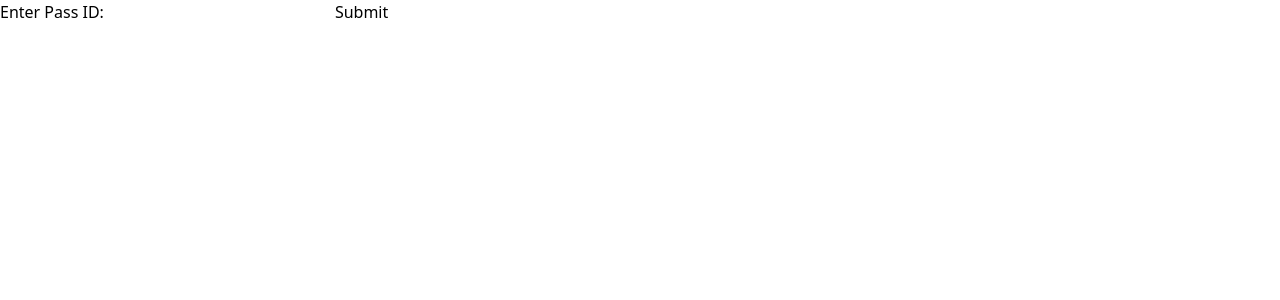
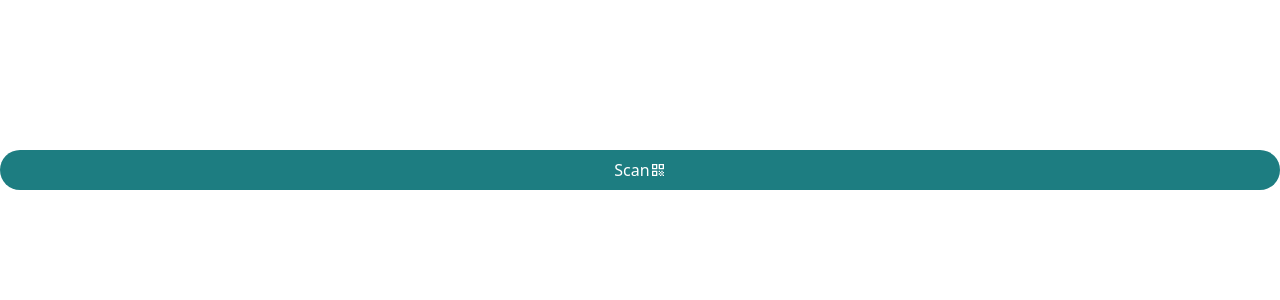
Before and after one commit to MuhammedJaseemVK/pass-validator, a Next.js app: page /sample in a window 1280 px wide. Shown: the top 300 px of the page. Built offline with nearby package versions, Linux system fonts and the light colour scheme.

Commit message:
all features working fine.add pass details on scan

```diff
--- a/package.json
+++ b/package.json
@@ -13,6 +13,7 @@
     "axios": "^1.3.5",
     "next": "13.3.0",
     "postcss": "8.4.21",
+    "qr-scanner": "^1.4.2",
     "react": "18.2.0",
     "react-dom": "18.2.0",
     "react-icons": "^4.8.0",
--- /dev/null
+++ b/src/pages/Components/QrScanner.js
@@ -0,0 +1,71 @@
+import React, { useRef, useState } from 'react';
+import QrScanner from 'qr-scanner';
+import axios from 'axios';
+import { MdOutlineQrCode } from 'react-icons/md';
+
+const QRScanner = () => {
+    const [qrData, setQRData] = useState(null);
+    const [validity, setValidity] = useState('verification');
+    const [studentData, setStudentData] = useState({});
+    const [error, setError] = useState({ type: false, message: null });
+    const videoRef = useRef();
+
+    const scanQRCode = async () => {
+        try {
+            const qrScanner = new QrScanner(videoRef.current, (result) => {
+                setQRData(result);
+                qrScanner.stop();
+                checkBusPass(result);
+            });
+
+            await qrScanner.start();
+        } catch (error) {
+            console.error(error);
+        }
+    };
+
+    const checkBusPass = (admissionNo) => {
+        setError({ type: false, message: null });
+        axios
+            .post(
+                "https://app.conext.in/bus_pass/checker/",
+                { pass_id: admissionNo },
+                {
+                    headers: {
+                        "Content-Type": "application/x-www-form-urlencoded",
+                    },
+                }
+            )
+            .then((response) => {
+                setStudentData(response?.data);
+                if (response?.data?.Bus_Pass === "No Such Pass Alloted") {
+                    setValidity("invalid");
+                } else {
+                    setValidity("profile");
+                }
+            })
+            .catch(() => {
+                setError({ type: true, message: "Something went wrong" });
+                setValidity("verification");
+            })
+    };
+
+    return (
+        <>
+            <div>
+                <video ref={videoRef} />
+            </div>
+            {validity === 'verification' && (
+                <button onClick={scanQRCode} className="btn btn-primary">
+                    Scan
+                    <MdOutlineQrCode />
+                </button>
+            )}
+            {validity === 'invalid' && <p>Invalid QR code</p>}
+            {validity === 'profile' && <p>{studentData.Bus_Pass}</p>}
+            {error.type && <p>{error.message}</p>}
+        </>
+    );
+};
+
+export default QRScanner;
--- a/src/pages/index.js
+++ b/src/pages/index.js
@@ -7,8 +7,20 @@ import { AiFillCheckCircle, AiFillExclamationCircle } from 'react-icons/ai';
 import Image from 'next/image';
 import { useState } from 'react';
 import axios from "axios";
+import QrScanner from './Components/QrScanner';
+
+
+
+
+
+
+
+{/* <Button onClick={() => qrButtonClick()}>Click Parent</Button> */}
+
+
 
 export default function Home() {
+  const [qrSelected, setqrSelected] = useState('false')
   const [admissionNo, setadmissionNo] = useState('');
   const [studentData, setstudentData] = useState(null);
   const [validity, setvalidity] = useState('');
@@ -16,7 +28,11 @@ export default function Home() {
   const [submitClicked, setsubmitClicked] = useState('false')
 
 
+  const qrButtonClick = () => {
+    setqrSelected('true')
+    // setData(studentData);
 
+  }
   const submitHandler = async (e) => {
     e.preventDefault();
     setsubmitClicked('true');
@@ -53,7 +69,9 @@ export default function Home() {
   return (
     <div className='h-screen bg-[#213458] relative text-black'>
 
-      {submitClicked === 'true' && (
+
+
+      {(submitClicked === 'true') && (
         <div onClick={() => setsubmitClicked('false')} className='flex flex-row items-center text-white p-2 text-xl gap-2' >
           <MdArrowBack />
           <button>Back
@@ -68,7 +86,8 @@ export default function Home() {
       </div>
 
 
-      <div className="bg-white absolute bottom-0 left-0 w-full py-8 rounded-t-2xl px-10 flex flex-col gap-2">
+      <div className="bg-white absolute bottom-0 left-0 w-full py-8 rounded-t-2xl px-10 flex flex-col gap-10">
+
         {submitClicked === 'false' && (
         <form onSubmit={submitHandler}>
           <div>
@@ -84,16 +103,19 @@ export default function Home() {
             <div className='w-1/2 h-[1px] bg-black'></div>
           </div>
 
-          {/* Buttons */}
-          <div>
-            {/* <button className="btn btn-primary">Scan
-              <MdOutlineQrCode />
-            </button> */}
+
+            {/* test qr code */}
+            <div onClick={qrButtonClick}>
+              <QrScanner />
+            </div>
+
+
             <button type='submit' className='btn btn-secondary'>
               Submit
               <MdArrowForward />
             </button>
-          </div>
+
+
         </form>
         )}
           {(validity==='profile') && (submitClicked==='true') && (
@@ -147,9 +169,12 @@ export default function Home() {
             <AiFillExclamationCircle className='text-red-500' />
           </div>
         )}
+
+
+
       </div>
 
-    </div>
+      </div>
 
   )
 }
--- a/src/pages/sample.js
+++ b/src/pages/sample.js
@@ -1,48 +1,11 @@
-import React, { useState } from 'react';
+import QRScanner from './Components/QrScanner';
 
-function Sample() {
-    const [passID, setPassID] = useState('');
-    const [studentData, setStudentData] = useState(null);
-    const [errorMessage, setErrorMessage] = useState(null);
-
-    const handleSubmit = async (event) => {
-        event.preventDefault();
-
-        const response = await fetch(`https://app.conext.in/bus_pass/checker/?pass_id=${passID}`);
-
-        if (!response.ok) {
-            setErrorMessage('Pass not found');
-        } else {
-            const data = await response.json();
-            setStudentData(data.student);
-            console.log(studentData);
-            setErrorMessage(null);
-        }
-    };
-
+function App() {
     return (
         <div>
-            <form onSubmit={handleSubmit}>
-                <label>
-                    Enter Pass ID:
-                    <input type="text" value={passID} onChange={(event) => setPassID(event.target.value)} />
-                </label>
-                <button type="submit">Submit</button>
-            </form>
-
-            {errorMessage && <p>{errorMessage}</p>}
-
-            {studentData && (
-                <div>
-                    <h1>{studentData.student_name}</h1>
-                    <p>Year of Joining: {studentData.year_of_join}</p>
-                    <p>Valid Till: {studentData.valid_till}</p>
-                    <p>Boarding Place: {studentData.boarding_place}</p>
-                    <p>Pass ID: {studentData.pass_id}</p>
-                </div>
-            )}
+            <QRScanner />
         </div>
     );
 }
 
-export default Sample;
+export default App;
```
Also changed, not shown: 1 other file (tests, documents, lock files or other folders).
